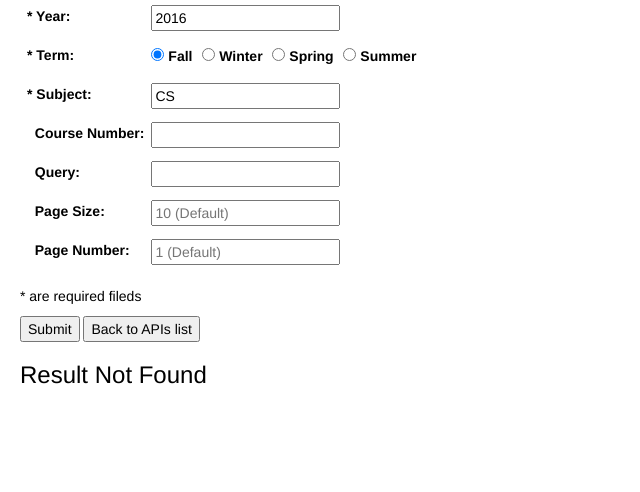
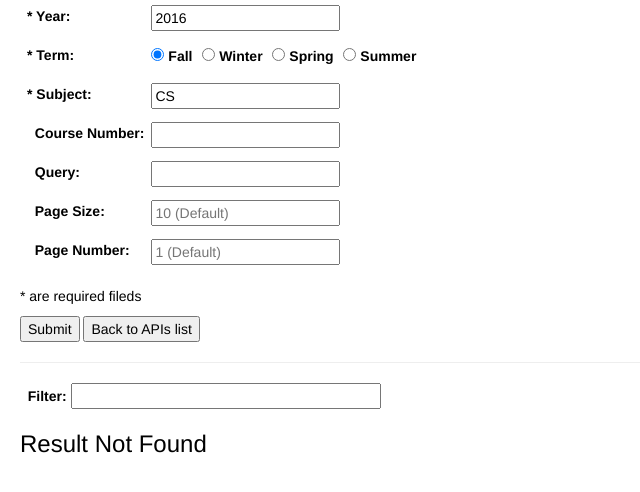
Before and after one commit to osu-mist/catalog-api-demo, a Django app: template catalog_api_demo/templates/catalog_api_demo/class_search_api_index.html in a window 1280 px wide. Shown: the part 125-617 px from the top of the page, without its empty margins (0-640 px from the left). Run offline with Django 3.2, Linux system fonts and the light colour scheme; the template is opened without the code that fills it: values that come from a table or form of the project are taken from there, others are empty; some libraries are stand-ins or nearby versions.

Commit message:
Update CSS style

```diff
--- a/catalog_api_demo/static/catalog_api_demo/css/main_style.css
+++ b/catalog_api_demo/static/catalog_api_demo/css/main_style.css
@@ -53,3 +53,11 @@ button a:hover {
 .result {
 	border-top: 1px solid;
 }
+
+#filter_wrapper {
+	margin-bottom: 1em;
+}
+
+#filter_wrapper #filter_box {
+	width: 25%;
+}
--- a/catalog_api_demo/templates/catalog_api_demo/class_search_api_index.html
+++ b/catalog_api_demo/templates/catalog_api_demo/class_search_api_index.html
@@ -83,7 +83,11 @@
 		<p>* are required fileds</p>
 	<input type="submit" value="Submit">
 	<button type="button"><a href="/catalog_api_demo/">Back to APIs list</a></button>
-
+	<hr>
+	<div id="filter_wrapper">
+		<label for="filter">&nbsp;&nbsp;Filter:</label>
+		<input id="filter_box" name="building" value="" type="text">
+	</div>
 	</form>
 			{% if links %}
 				<div id="page_info">Pages: {{ current_page }} / {{ total_page }}</div>
@@ -108,9 +112,6 @@
 				<div class="clearfix"></div>
 			{% endif %}
 			{% if data %}
-			<div id="filter_wrapper" style="">
-				Filter: <input id="filter_box" name="building" value="" type="text">
-			</div>
 
 			<div id="results">
 				<h3>Total <span id="totle_count"></span> Result(s)</h3>
```
